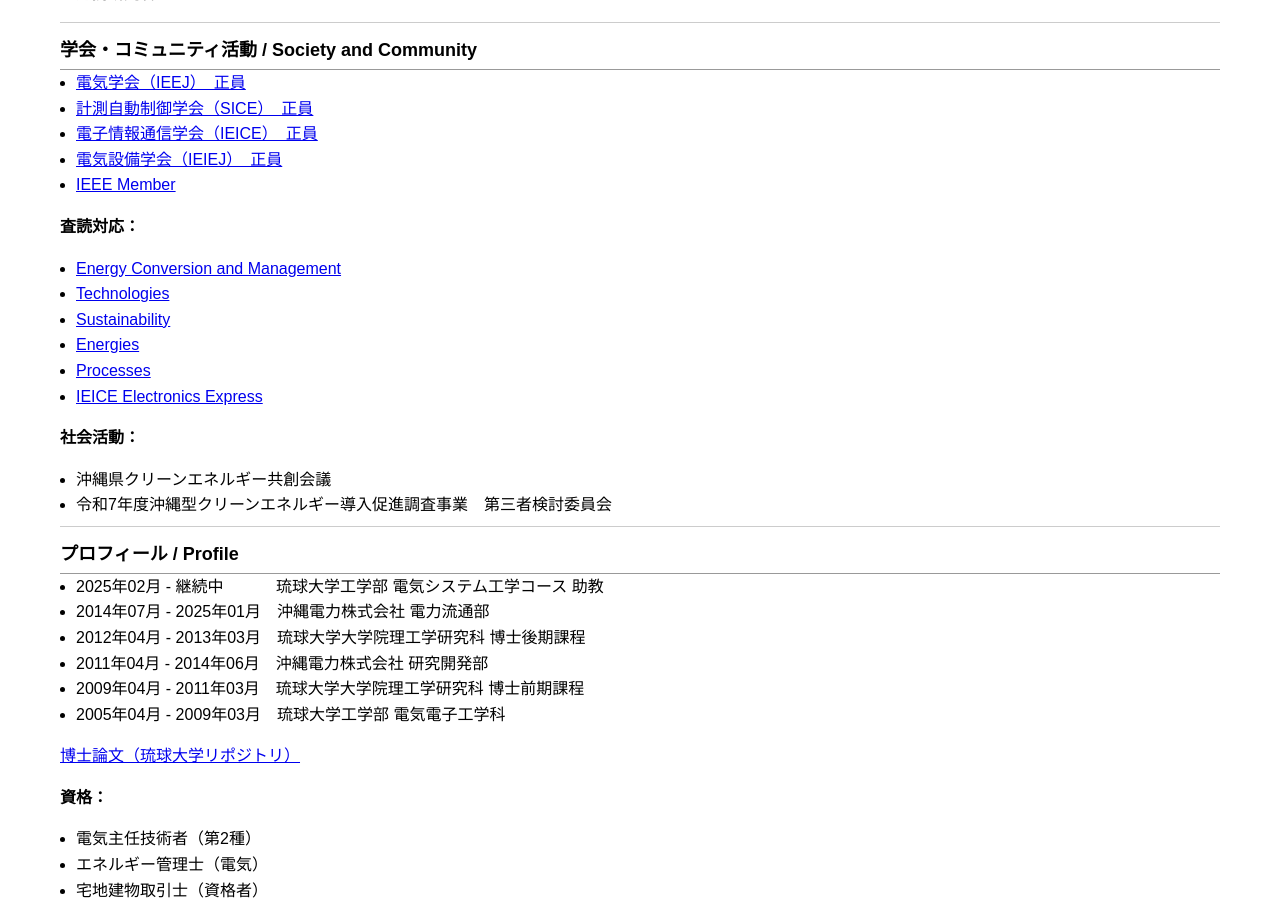
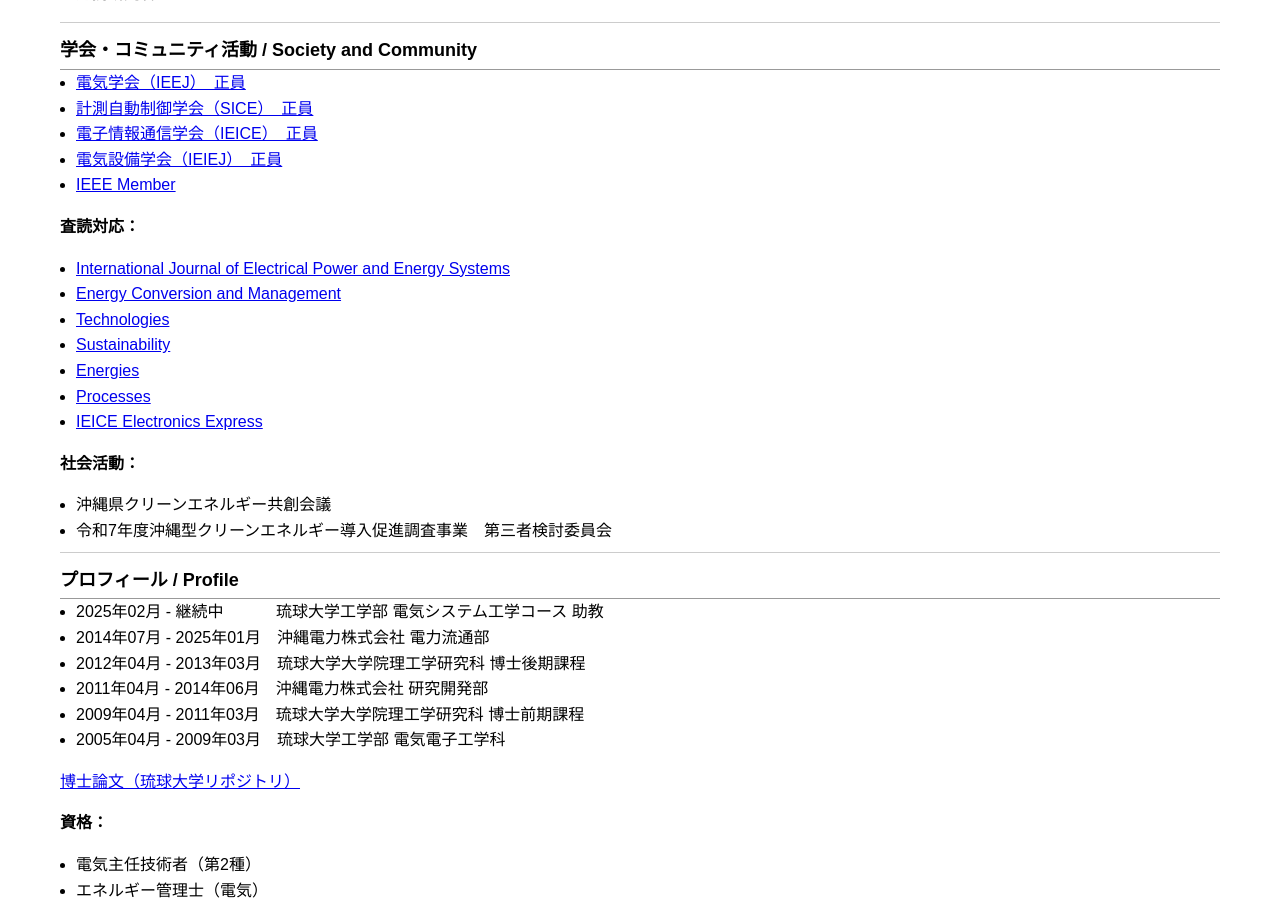
Before and after one commit to akieuehara/AkieUehara.github.io, a Jekyll site: the page built from index.md, in a window 1280 px wide and 900 px high, scrolled down 2269 px. Built offline with Jekyll 4.4.1, drawn with Linux system fonts in a browser that asks for light colours; comment, search, counter and statistics services are not loaded.

Commit message:
Update index.md

```diff
--- a/index.md
+++ b/index.md
@@ -140,6 +140,7 @@ e-mail:  **uehara_a@cs.u-ryukyu.ac.jp**
 
 **査読対応：**
 
+- [International Journal of Electrical Power and Energy Systems](https://www.sciencedirect.com/journal/international-journal-of-electrical-power-and-energy-systems)
 - [Energy Conversion and Management](https://www.sciencedirect.com/journal/energy-conversion-and-management)
 - [Technologies](https://www.mdpi.com/journal/technologies)
 - [Sustainability](https://www.mdpi.com/journal/sustainability)
```
